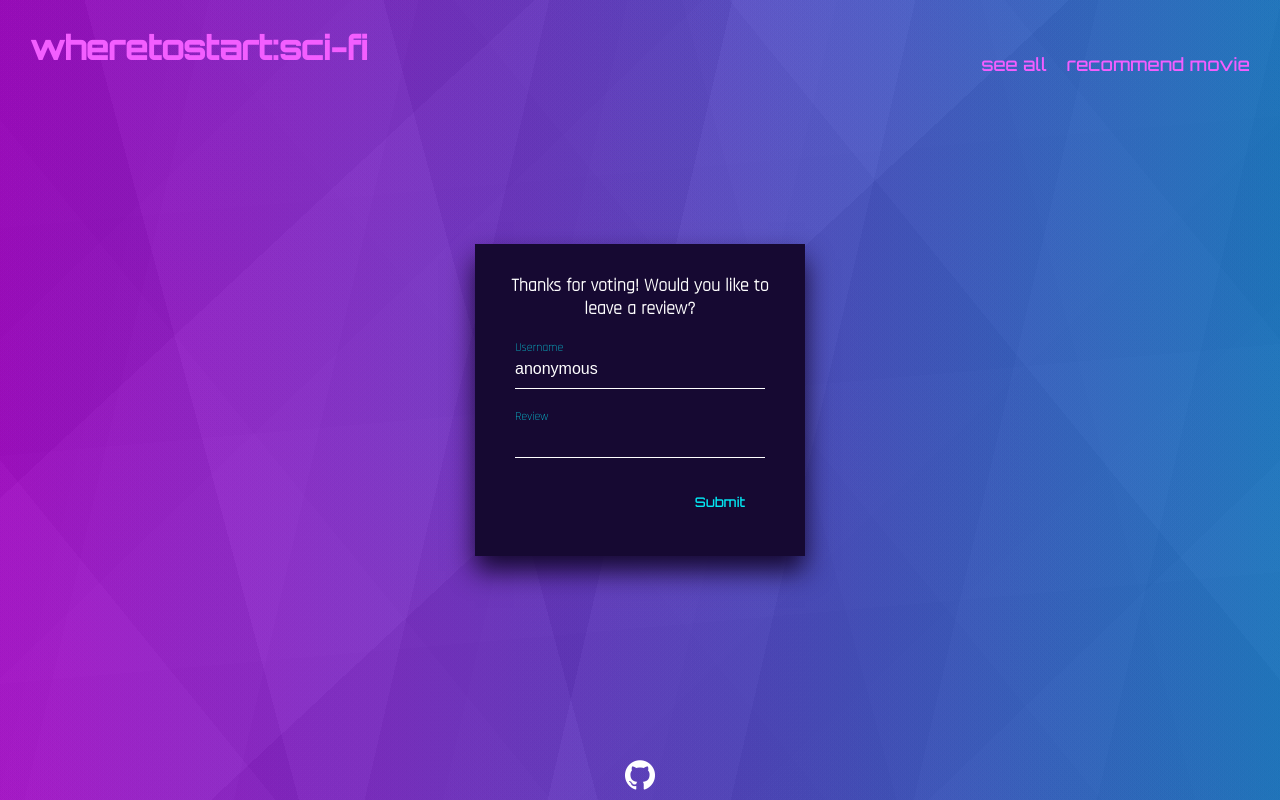
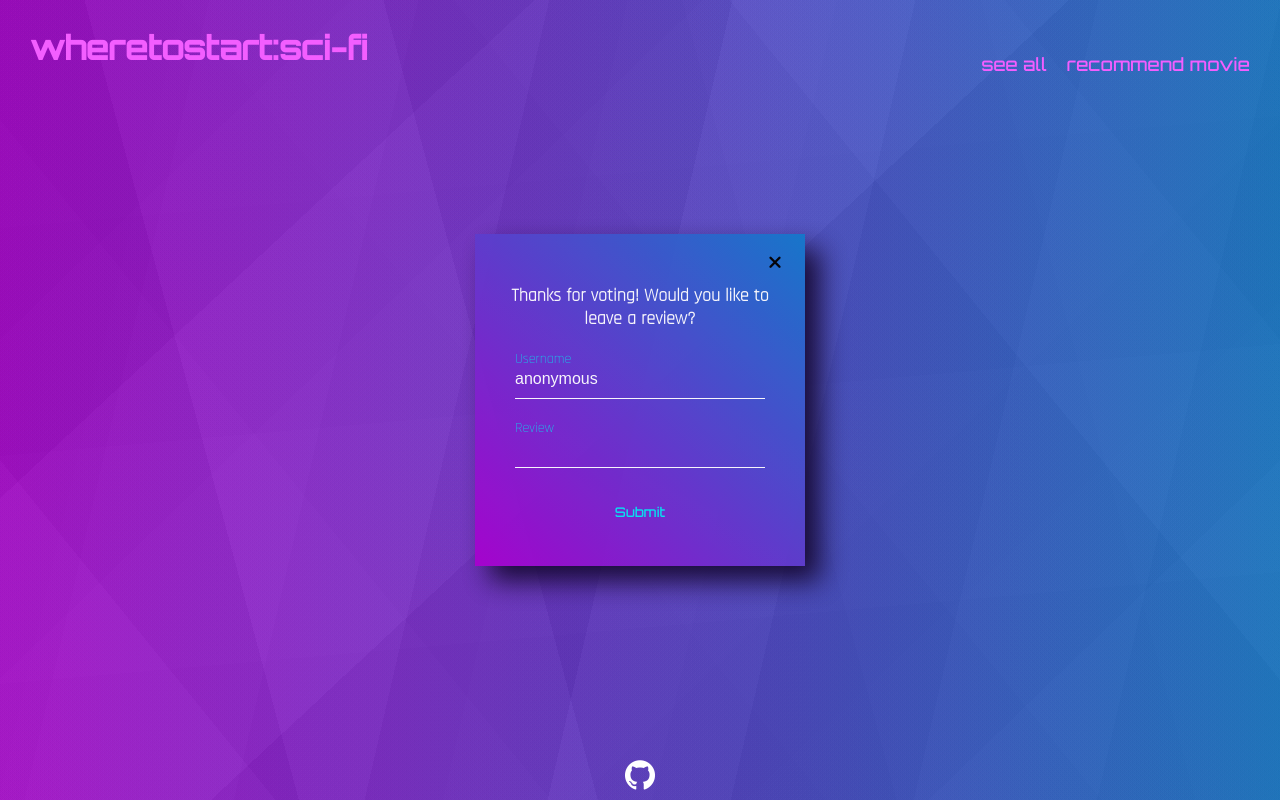
Before and after one commit to jesschoe/wheretostart, a React (Create React App) app in the folder client/: page /movies/1/review in a window 1280 px wide. Built offline with nearby package versions, Linux system fonts and the light colour scheme; no server answers.

Commit message:
create modal component for review form

```diff
--- a/client/src/App.css
+++ b/client/src/App.css
@@ -119,6 +119,7 @@ footer img {
   display: flex;
   flex-direction: column;
   align-items: center;
+  align-self: center;
   max-width: 600px;
   min-height: 500px;
   min-width: 300px;
@@ -138,6 +139,7 @@ footer img {
   transform: skewY(5deg);
   text-align: left;
   margin: 10px;
+  z-index: -1;
 }
 
 .img-div {
@@ -208,8 +210,8 @@ button {
 }
 
 button:hover {
-  background: linear-gradient(270deg, #03e9f4, transparent, #03e9f4);
-  color: #03e9f4;
+  background: linear-gradient(270deg, transparent, #03e9f4, transparent);
+  color: white;
   font-family: 'Orbitron', sans-serif;
 }
 
@@ -240,6 +242,18 @@ label {
   color: #03e9f4;
   font-size: 12px;
 }
+
+.modal-container {
+  width: 100%;
+  height: 100%;
+  position: fixed;
+  display: flex;
+  justify-content: center;
+  align-items: center;
+}
+
+
+
 
 @media only screen and (min-width: 500px) {
   .movie-card {
--- /dev/null
+++ b/client/src/components/Modal.jsx
@@ -0,0 +1,15 @@
+import SubmitReview from "./Reviews/SubmitReview"
+
+export default function Modal(props) {
+    return (
+        <div>
+            {props.showModal ? (
+                <div className='modal-container'>
+                    <SubmitReview setShowModal={props.setShowModal}/>
+                </div>
+            ) : ''}
+        </div>
+    )
+
+
+}
--- a/client/src/components/Reviews/AllReviews.css
+++ b/client/src/components/Reviews/AllReviews.css
@@ -16,6 +16,7 @@
     background-color: #160932;
     margin: 10px;
     width: 60%;
+    max-width: 400px;
     display: flex;
     flex-direction: column;
     opacity: .9;
--- a/client/src/components/Reviews/ReviewForm.css
+++ b/client/src/components/Reviews/ReviewForm.css
@@ -6,12 +6,13 @@
     width: 270px;
     padding: 30px;
     transform: translate(-50%, -50%);
-    background: #160932;
-    box-shadow: 0 15px 25px #160932;
+    background: linear-gradient(45deg,  rgb(168, 1, 206),rgb(20, 120, 203));
+    box-shadow: 15px 15px 25px #160932;
+    opacity: .95;
 }
 
 .review-box h4 {
-    margin: 0 0 30px;
+    margin: 20px 0 30px;
     color: #fff;
     text-align: center;
 }
@@ -30,6 +31,7 @@
     border-bottom: 1px solid white;
     outline: none;
     background: transparent;
+
 }
 .review-box .user-box label {
     position: absolute;
@@ -41,7 +43,7 @@
     top: -20px;
     left: 0;
     color: #03e9f4;
-    font-size: 12px;
+    font-size: 14px;
 }
 
 .review-box a:hover {
@@ -58,3 +60,11 @@
     position: absolute;
     display: block;
 }
+
+.review-box i {
+    position: absolute;
+    top: 5px;
+    right: 5px;
+    width: 20px;
+    padding: 0;
+}
--- a/client/src/components/Reviews/ReviewForm.jsx
+++ b/client/src/components/Reviews/ReviewForm.jsx
@@ -1,9 +1,10 @@
 import './ReviewForm.css'
 
 export default function ReviewForm(props) {
-    // props.setUsername('anonymous')
+
     return (
         <div className="review-box">
+            <i class="fas fa-times" onClick={() => props.setShowModal(prev=>!prev)}></i>
             <h4>Thanks for voting! Would you like to leave a review?</h4>
             <form onSubmit={props.handleSubmit}>
             <div className="user-box">
@@ -25,13 +26,15 @@ export default function ReviewForm(props) {
                         onChange={(e)=>props.setReviews(e.target.value)} />
                     <label>Review</label>
                 </div>
-                <button className='font-orb'>
+                <div className='review=buttons'>
+                    <button type='submit' className='font-orb'>
                         <span></span>
                         <span></span>
                         <span></span>
                         <span></span>
                         Submit
                     </button>
+                </div>
             </form>
         </div>
     )
--- a/client/src/components/Reviews/SubmitReview.jsx
+++ b/client/src/components/Reviews/SubmitReview.jsx
@@ -4,7 +4,7 @@ import { fetchMovie, reviewMovie } from '../../services'
 import ReviewForm from './ReviewForm'
 
 
-export default function SubmitReview() {
+export default function SubmitReview(props) {
     const [reviews, setReviews] = useState()
     const [username, setUsername] = useState('anonymous')
     const { id } = useParams()
@@ -39,6 +39,8 @@ export default function SubmitReview() {
             setReviews={setReviews}
             username={username}
             setUsername={setUsername}
+            id={id}
+            setShowModal={props.setShowModal}
         />
     )
 }
--- a/client/src/components/Vote.jsx
+++ b/client/src/components/Vote.jsx
@@ -1,11 +1,10 @@
-
-import { useHistory } from 'react-router'
 import { useState, useEffect } from 'react'
 import { fetchMovie, voteMovie } from '../services'
+import Modal from './Modal'
 
 export default function Vote(props) {
-    const history = useHistory()
     const [numVotes, setNumVotes] = useState(0)
+    const [showModal, setShowModal] = useState(false)
 
     useEffect(() => {
         const getMovie = async() => {
@@ -23,7 +22,7 @@ export default function Vote(props) {
         }
 
         await voteMovie(props.id, fields)
-        history.push(`/movies/${props.id}/review`)
+        setShowModal(prev => !prev)
     }
 
     const downVoteHandler = async() => {
@@ -33,13 +32,15 @@ export default function Vote(props) {
         }
 
         await voteMovie(props.id, fields)
-        history.push(`/movies/${props.id}/review`)
+        setShowModal(prev => !prev)
     }
 
     return (
         <div className='vote-div'>
             <i className="far fa-thumbs-up fa-2x" onClick={upVoteHandler}></i>
             <i className="far fa-thumbs-down fa-2x" onClick={downVoteHandler}></i>
+            <Modal showModal={showModal} setShowModal={setShowModal} />
         </div>
+
     )
 }
```
Lines whose indentation alone changed are shown as unchanged.
